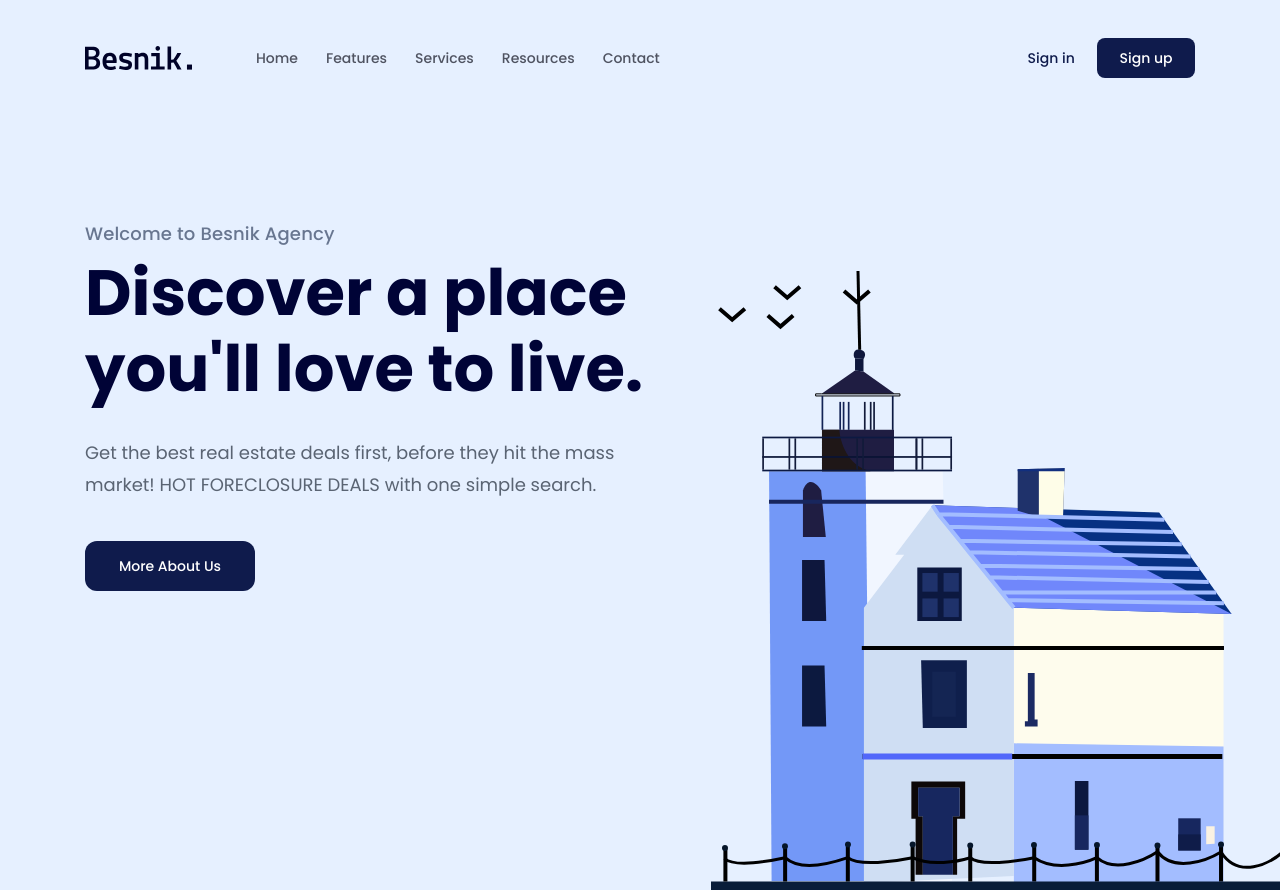
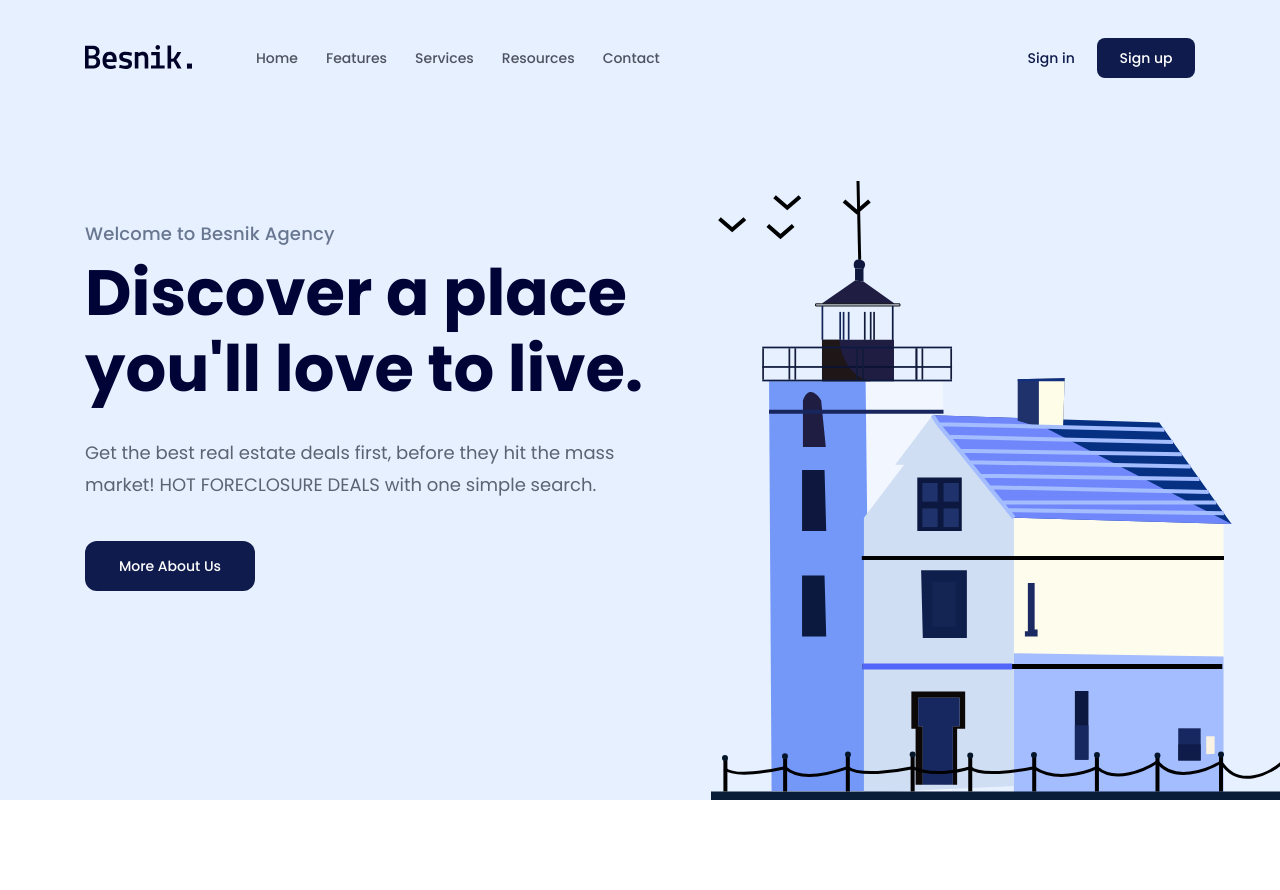
Before and after one commit to Duchuy27602/Du-an-01, a plain HTML site: page index.html in a window 1280 px wide. Shown: the top 890 px of the page. Drawn offline with Linux system fonts and the light colour scheme.

Commit message:
Fix bug phần logo

```diff
--- a/assets/css/style.css
+++ b/assets/css/style.css
@@ -62,6 +62,7 @@ a {
   flex-direction: column;
   height: 100vh;
   background: #e6f0ff;
+  height: calc(100vh - 90px);
 }
 
 .navbar {
--- a/index.html
+++ b/index.html
@@ -27,7 +27,7 @@
           <!-- Navbar -->
           <nav class="navbar">
             <!-- Logo -->
-            <img src="./assets/img/Logo.svg" alt="Besnik." />
+            <a href="#!"> <img src="./assets/img/Logo.svg" alt="Besnik." /></a>
             <!-- Navigation -->
             <ul>
               <li>
```
